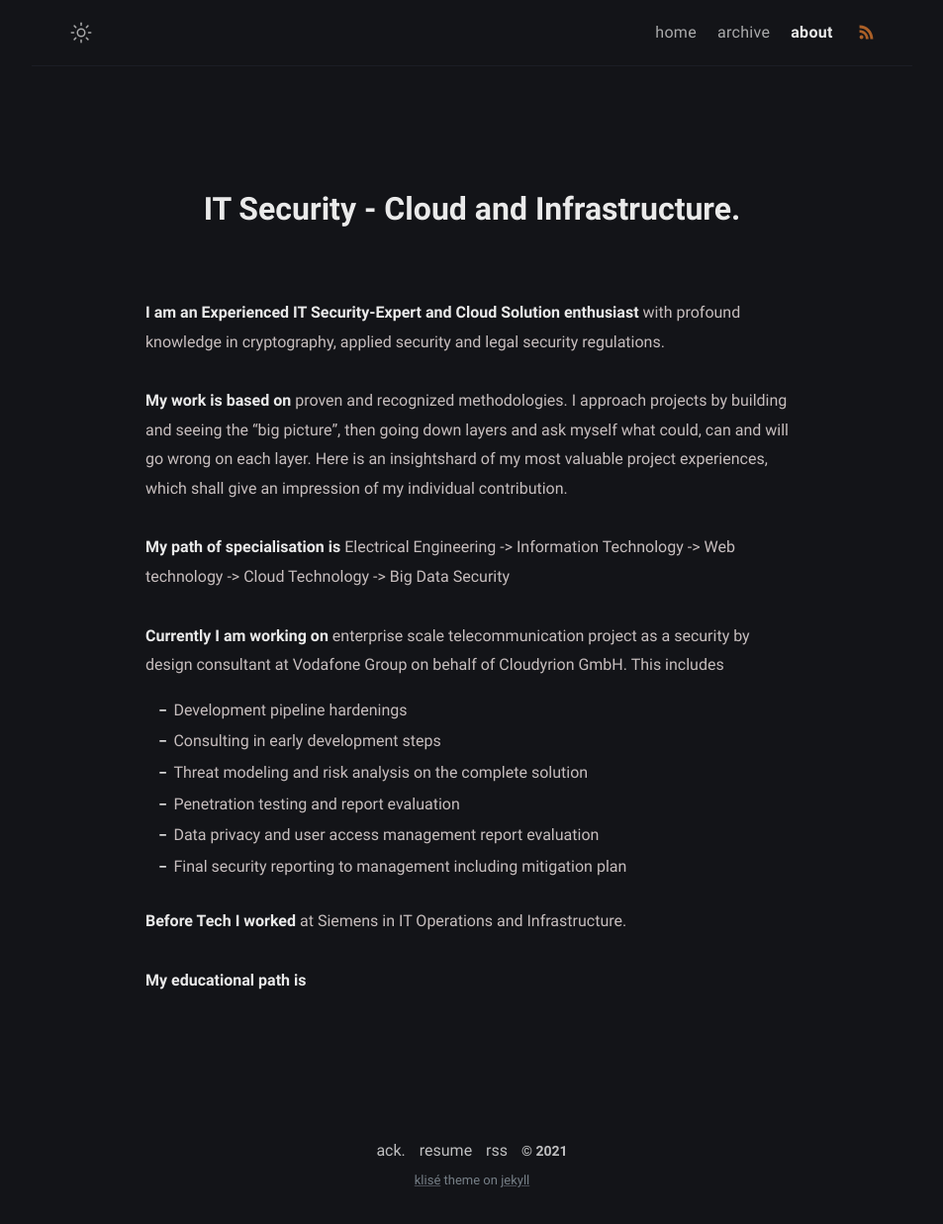
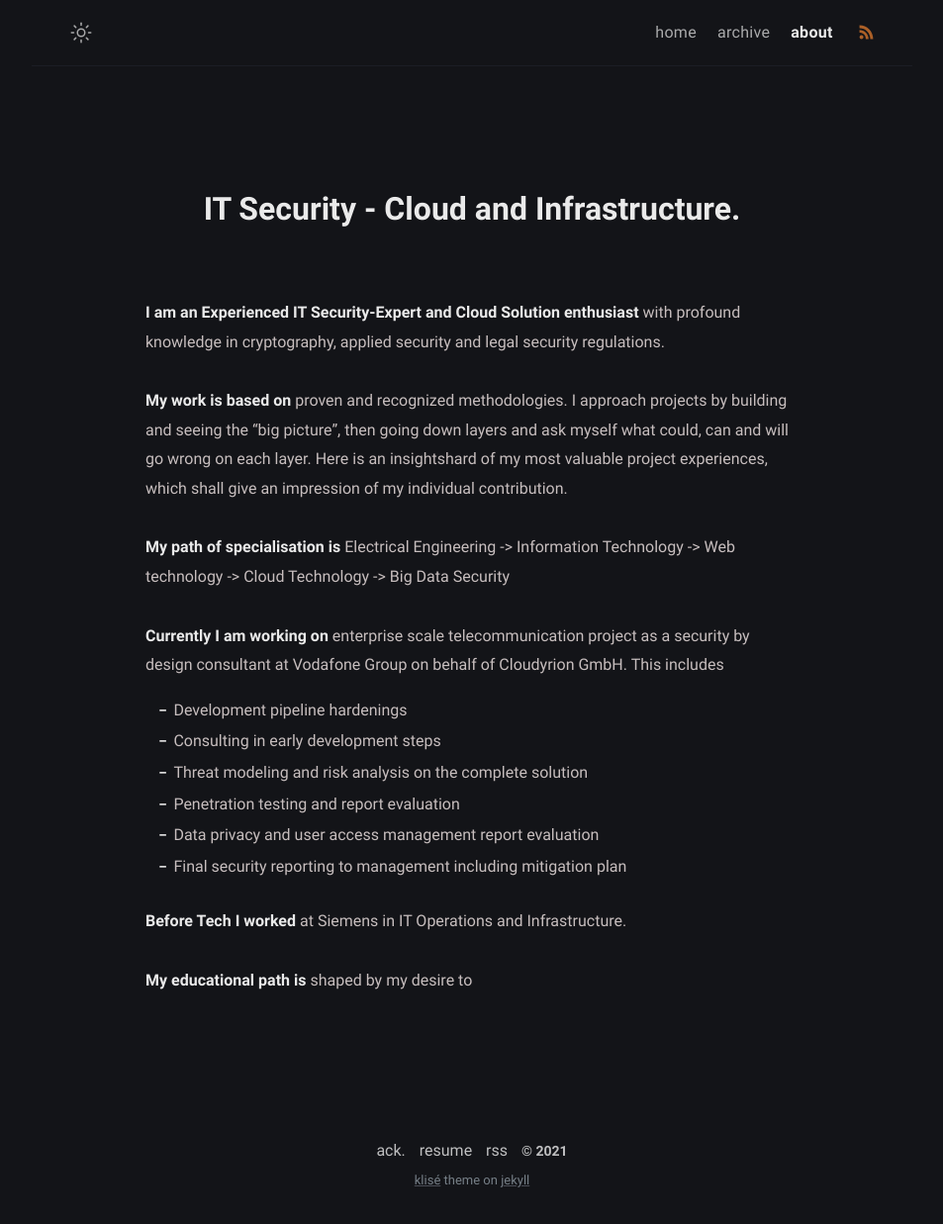
Before and after one commit to securebitAsif/fabulous-jupiter-8f84d, a Jekyll site: the page built from about.md, in a window 1280 px wide. Shown: the whole page at 99% size, without its empty margins (163-1116 px from the left). Built offline with Jekyll 4.4.1, drawn with Linux system fonts in a browser that asks for light colours.

Commit message:
about.md: changed

```diff
--- a/about.md
+++ b/about.md
@@ -21,4 +21,4 @@ comments: false
 
 **Before Tech I worked** at Siemens in IT Operations and Infrastructure.
 
-**My educational path is**
+**My educational path is** shaped by my desire to
```
